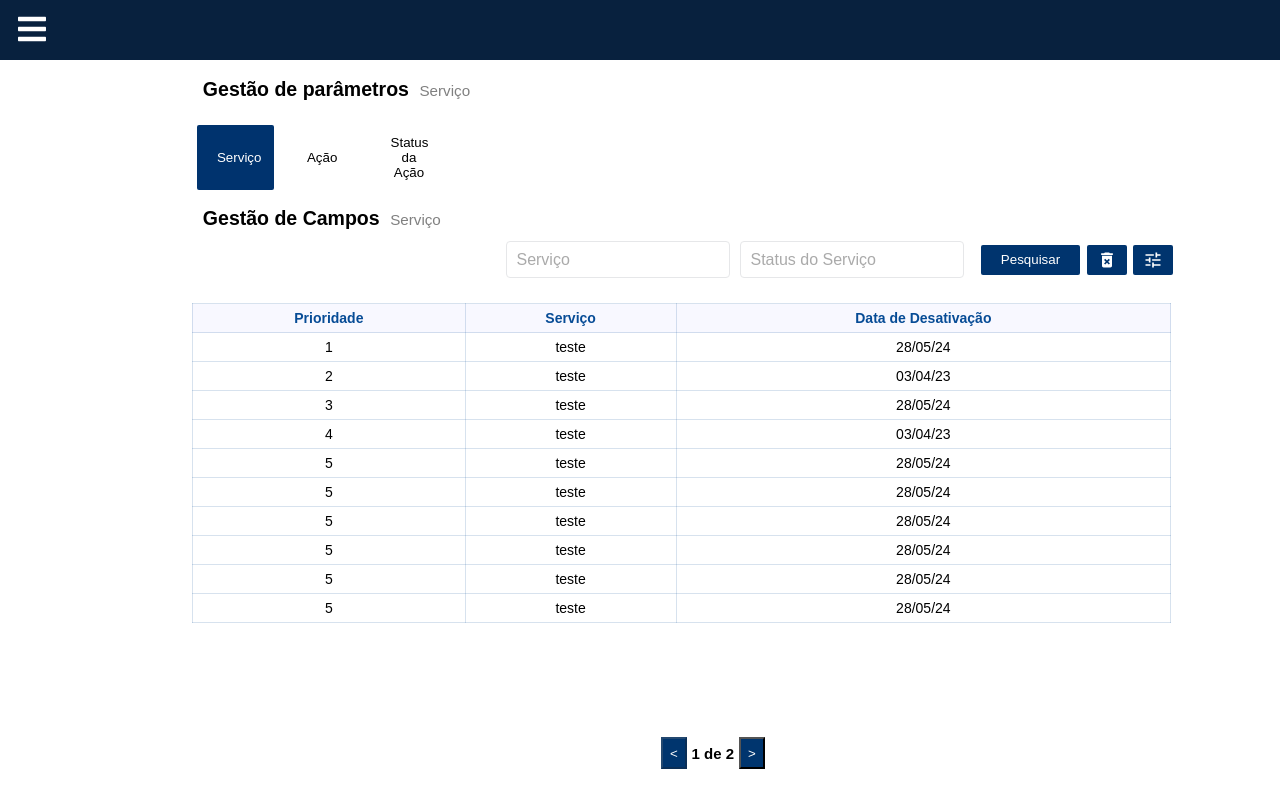
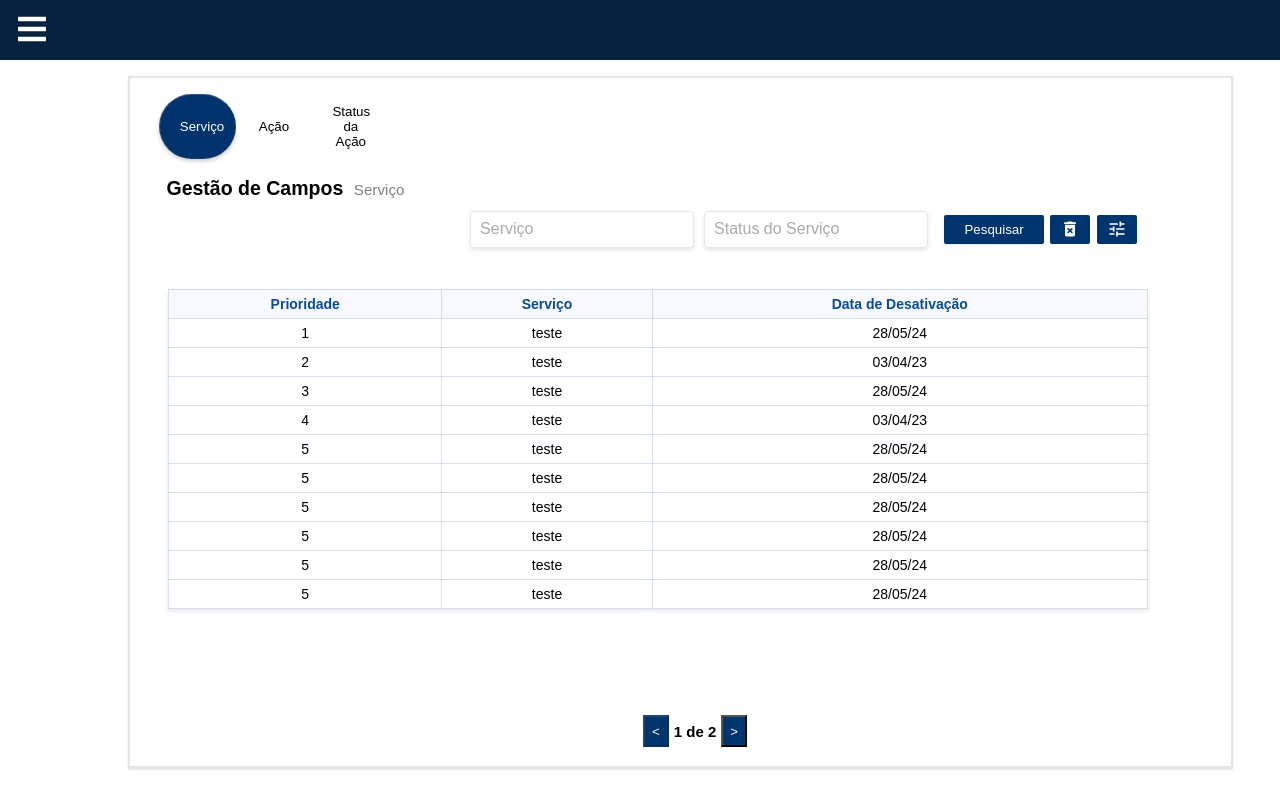
Before and after one commit to RafaelCamposTXR/sistema-gestao-parametros, a React (Create React App) app: page /gestaocampos in a window 1280 px wide. Built offline with nearby package versions, Linux system fonts and the light colour scheme.

Commit message:
adicionando efeito de borda nos componentes de gestão serviço

```diff
--- a/src/App.css
+++ b/src/App.css
@@ -9,3 +9,8 @@
   margin:0;
   padding: 0;
 }
+
+* {
+  margin:0;
+  padding: 0;
+}
--- a/src/components/filtros/Filtros.css
+++ b/src/components/filtros/Filtros.css
@@ -2,6 +2,7 @@
   position: relative;
   display: flex;
   width: 100%;
+  margin-bottom: 2vh;
 }
 
 .input-container {
@@ -35,6 +36,7 @@
   padding-left: 35px;
   border: 1.8px solid #e6e7e9;
   border-radius: 4px;
+  box-shadow: 0 2px 4px rgba(0, 0, 0, 0.1);
 }
 
 .button-container {
@@ -54,6 +56,7 @@
   align-items: center;
   height: 2.3vw;
   align-items: center;
+  box-shadow: 0 1px 2px rgba(0, 0, 0, 0.1);
 }
 
 .extra-button {
--- a/src/components/tabela/Tabela.css
+++ b/src/components/tabela/Tabela.css
@@ -5,6 +5,7 @@
   margin: 20px 0;
   margin-left: 2vw;
   font-size: 14px;
+  box-shadow: 0 2px 4px rgba(0, 0, 0, 0.1);
 }
 
 .tabela th,
--- a/src/views/gestaocampos/GestaoCampos.jsx
+++ b/src/views/gestaocampos/GestaoCampos.jsx
@@ -44,7 +44,7 @@ function GestaoCampos() {
     <div>
       <div className="gestao">
         <div className="area-superior">
-        <Titulo nomeSecao="Gestão de parâmetros " nomeSubSecao= {getSubTitulo()} />
+
           <div className="tabs">
           {tabs.map((tab, index) => (
             <Tab
--- a/src/views/gestaocampos/Gestao_campos.css
+++ b/src/views/gestaocampos/Gestao_campos.css
@@ -1,10 +1,11 @@
 .gestao {
   position: absolute;
-  margin-top: 1vh;
+  margin: 2vh 0 0 10vw;
   width: 85%;
-  height: 90%;
-  margin-left: 13vw;
-
+  height: 85%;
+  border: 2px solid rgba(171, 167, 167, 0.299);
+  box-shadow: 0 2px 2px rgba(0, 0, 0, 0.1);
+  padding: 1vh 0 0 1vw;
 }
 
 
@@ -14,7 +15,6 @@
   justify-content: start;
   margin-top: 1vh;
   margin-bottom: 2vh;
-  margin-left: 1vw;
   width: 92%;
 }
 
@@ -29,20 +29,19 @@
 .tabs {
   display: flex;
   justify-content: start;
-  margin-top: 1vh;
-  margin-bottom: 2vh;
-  margin-left: 1vw;
+  margin: 0 0 2vh 2vh;
   width: 100%;
+  min-height: 54px;
 }
 
 .tab {
+  font-style: bold;
   width: 6vw;
   padding: 10px 20px;
   cursor: pointer;
   border: none;
   background-color: #ffffff;
-  margin: 0 5px;
-  border-radius: 2px;
+  border-radius: 200px;
   transition: background-color 0.3s;
 }
 
@@ -53,6 +52,8 @@
 .tab.active {
   background-color: #00336e;
   color: white;
+  box-shadow:0 2px 4px rgba(0, 0, 0, 0.208);
+  border: 1px outset rgba(171, 167, 167, 0.299);
 }
 
 .tab.active:hover {
```
